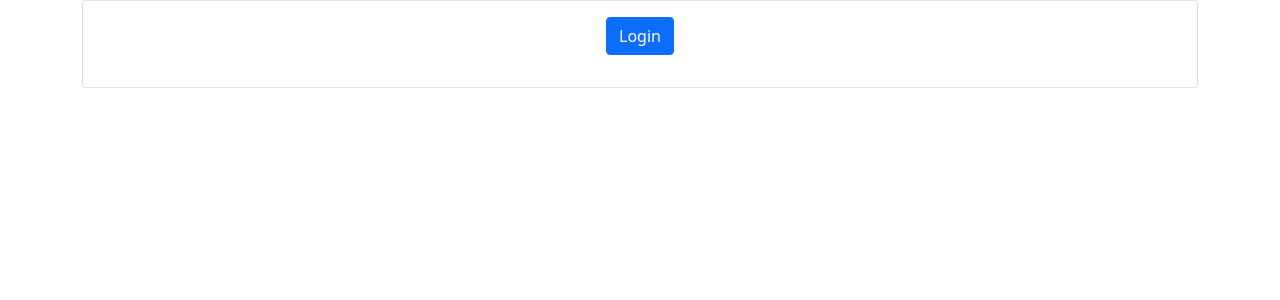
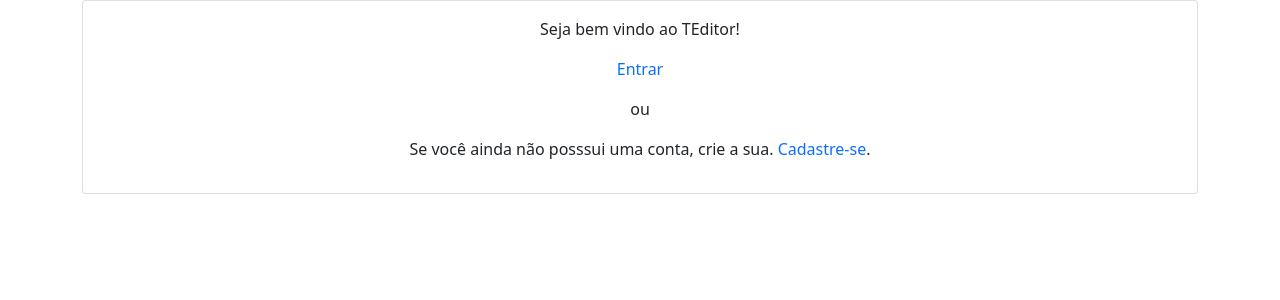
Before and after one commit to josevictorp81/TEditor, a Django app: page / in a window 1280 px wide. Shown: the part 72-372 px from the top of the page. Run offline with Django 3.2, Linux system fonts and the light colour scheme; some libraries are stand-ins or nearby versions.

Commit message:
index template

```diff
--- a/TEditor/core/templates/index.html
+++ b/TEditor/core/templates/index.html
@@ -4,6 +4,22 @@
 
 {% block content %}
     <p id="login">
-        <a href="{% url 'login' %}" class="btn btn-primary">Login</a>
+        Seja bem vindo ao TEditor!
+    </p>
+    {% if user.is_authenticated %}
+        <p id="login">
+            <a href="{% url 'text-list' %}">Entrar</a>
+        </p>
+    {% else %}
+        <p id="login">
+            <a href="{% url 'login' %}">Entrar</a>
+        </p>
+    {% endif %}
+    <p id="login">
+        ou
+    </p>
+    <p id="login">
+        Se você ainda não posssui uma conta, crie a sua.
+        <a href="{% url 'signup' %}">Cadastre-se</a>.
     </p>
 {% endblock %}
```
